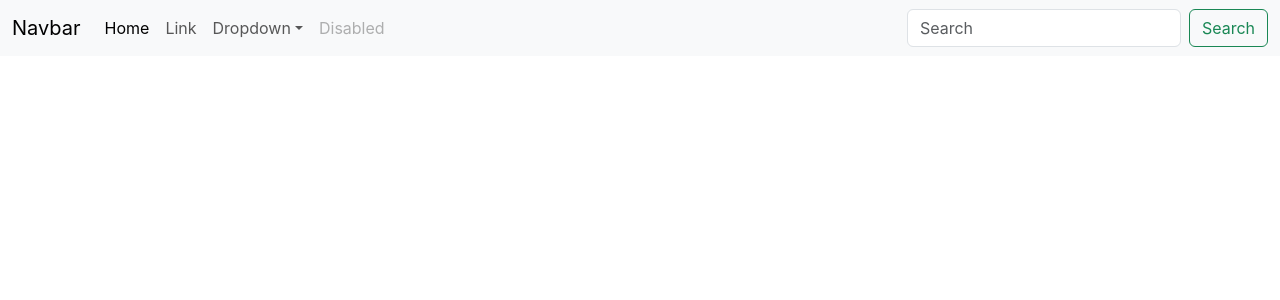
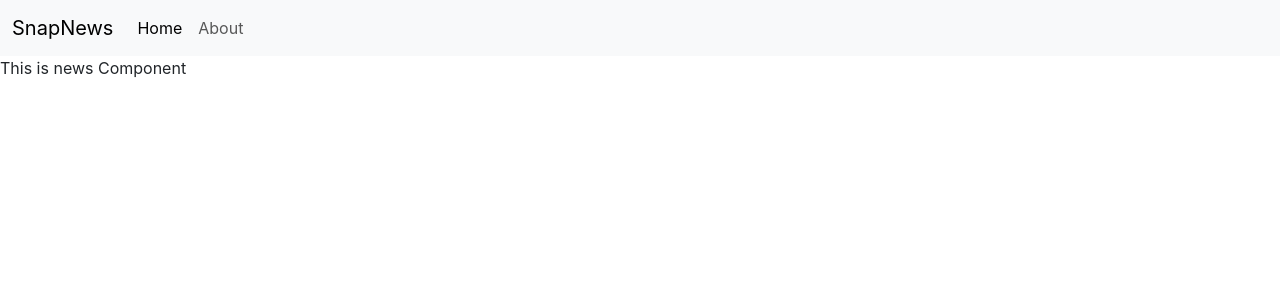
Before and after one commit to CoreTech7704/newsapp, a React (Create React App) app: page / in a window 1280 px wide. Shown: the top 300 px of the page. Built offline with nearby package versions, Linux system fonts and the light colour scheme.

Commit message:
Nav bar 1

```diff
--- a/src/App.js
+++ b/src/App.js
@@ -2,12 +2,14 @@ import './App.css';
 
 import React, { Component } from 'react'
 import Navbar from './Components/Navbar';
+import News from './Components/News';
 
 export default class App extends Component {
   render() {
     return (
       <div>
         <Navbar></Navbar>
+        <News></News>
       </div>
     )
   }
--- a/src/Components/Navbar.js
+++ b/src/Components/Navbar.js
@@ -11,37 +11,19 @@ export class Navbar extends Component {
       <div>
         <nav className="navbar navbar-expand-lg bg-body-tertiary">
         <div className="container-fluid">
-            <a className="navbar-brand" href="#">Navbar</a>
+            <a className="navbar-brand" href="/">SnapNews</a>
             <button className="navbar-toggler" type="button" data-bs-toggle="collapse" data-bs-target="#navbarSupportedContent" aria-controls="navbarSupportedContent" aria-expanded="false" aria-label="Toggle navigation">
             <span className="navbar-toggler-icon"></span>
             </button>
             <div className="collapse navbar-collapse" id="navbarSupportedContent">
             <ul className="navbar-nav me-auto mb-2 mb-lg-0">
                 <li className="nav-item">
-                <a className="nav-link active" aria-current="page" href="#">Home</a>
+                <a className="nav-link active" aria-current="page" href="/">Home</a>
                 </li>
                 <li className="nav-item">
-                <a className="nav-link" href="#">Link</a>
-                </li>
-                <li className="nav-item dropdown">
-                <a className="nav-link dropdown-toggle" href="#" role="button" data-bs-toggle="dropdown" aria-expanded="false">
-                    Dropdown
-                </a>
-                <ul className="dropdown-menu">
-                    <li><a className="dropdown-item" href="#">Action</a></li>
-                    <li><a className="dropdown-item" href="#">Another action</a></li>
-                    <li><hr className="dropdown-divider" /></li>
-                    <li><a className="dropdown-item" href="#">Something else here</a></li>
-                </ul>
-                </li>
-                <li className="nav-item">
-                <a className="nav-link disabled" aria-disabled="true">Disabled</a>
+                <a className="nav-link" href="/">About</a>
                 </li>
             </ul>
-            <form className="d-flex" role="search">
-                <input className="form-control me-2" type="search" placeholder="Search" aria-label="Search"/>
-                <button className="btn btn-outline-success" type="submit">Search</button>
-            </form>
             </div>
         </div>
         </nav>
--- /dev/null
+++ b/src/Components/News.js
@@ -0,0 +1,13 @@
+import React, { Component } from 'react'
+
+export class News extends Component {
+  render() {
+    return (
+      <div>
+        This is news Component
+      </div>
+    )
+  }
+}
+
+export default News
```
